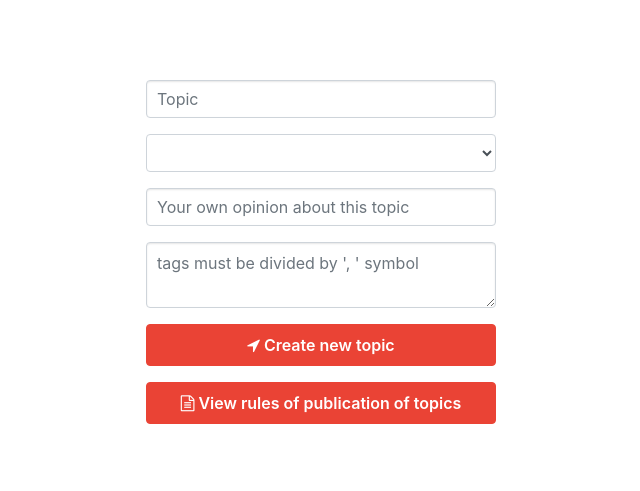
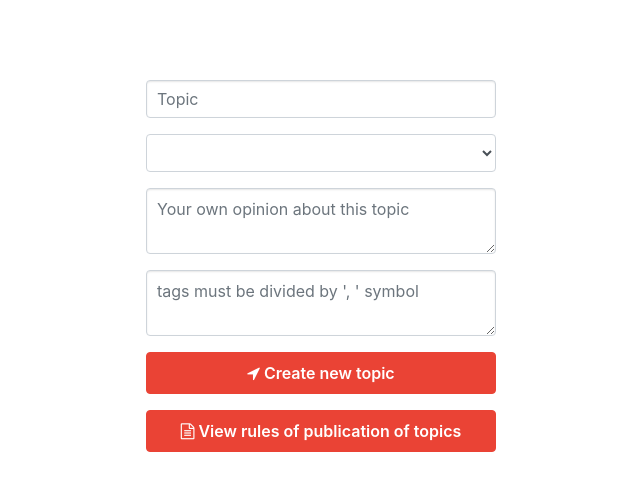
Before and after one commit to GonnaFlyMethod/discourse-django-vue, a Django app: template discourse/discourse/templates/discourse/create_topic.html in a window 1280 px wide. Shown: the part 216-707 px from the top of the page, without its empty margins (319-959 px from the left). Run offline with Django 3.2, Linux system fonts and the light colour scheme; the template is opened without the code that fills it, so the values that code supplies are empty; some libraries are stand-ins or nearby versions.

Commit message:
The field input in topic creation form was replaced by textarea.

```diff
--- a/discourse/discourse/templates/discourse/create_topic.html
+++ b/discourse/discourse/templates/discourse/create_topic.html
@@ -50,7 +50,7 @@
                             <div class="form-group">
                                 <p style="color: red;" v-show='text_error'>* [[ text_error ]]</p>
 
-                                <input type="text" name="comment_of_author_of_topic"  class="form-control my-input" id="comment_of_author_of_topic" placeholder="Your own opinion about this topic" v-model='text'>
+                                <textarea name="comment_of_author_of_topic"  class="form-control my-input" id="comment_of_author_of_topic" placeholder="Your own opinion about this topic" v-model='text'> </textarea>
                             </div>
 
                             <div class="form-group">
```
